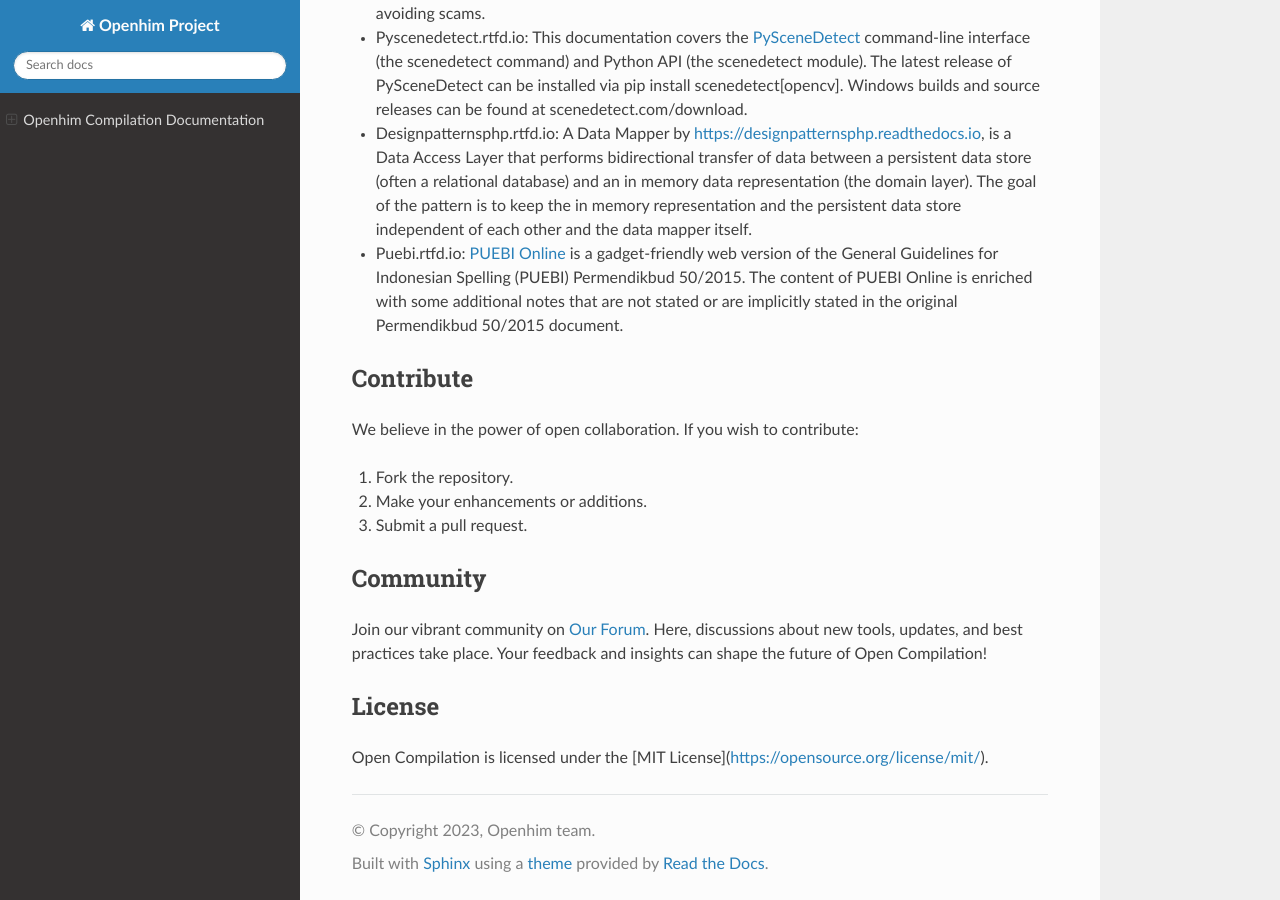
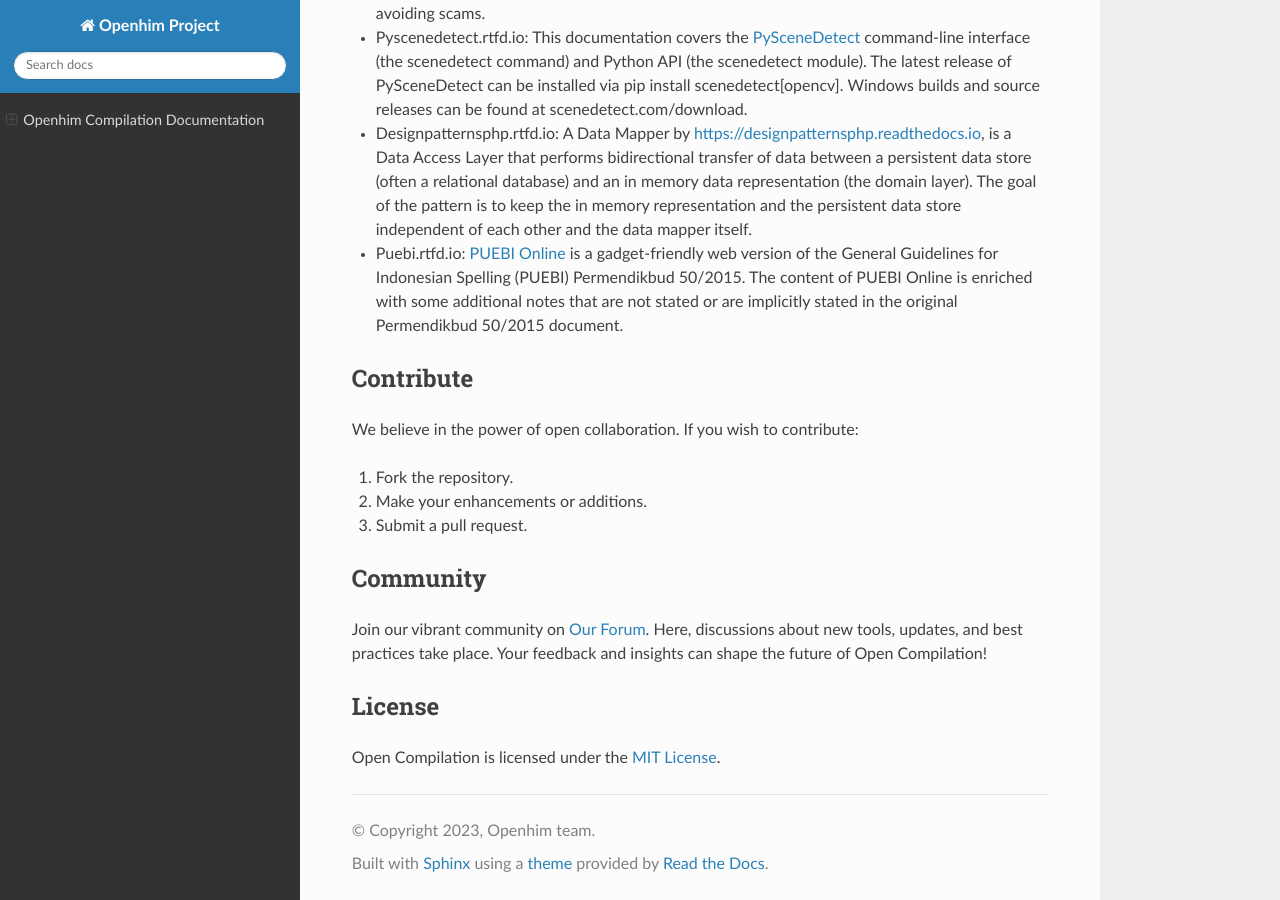
Before and after one commit to aproinov/openhim, a Sphinx documentation site: the page built from docs/index.rst, in a window 1280 px wide and 900 px high, scrolled down 830 px. Built offline with Sphinx 7.4.7 and the Read the Docs theme 2.0.0, drawn with Linux system fonts in a browser that asks for light colours.

Commit message:
Update index.rst

```diff
--- a/docs/index.rst
+++ b/docs/index.rst
@@ -44,4 +44,4 @@ Join our vibrant community on `Our Forum <https://openhim.rtfd.io>`_. Here, disc
 License
 -------
 
-Open Compilation is licensed under the [MIT License](https://opensource.org/license/mit/).
+Open Compilation is licensed under the `MIT License <https://opensource.org/license/mit/>`_.
```
